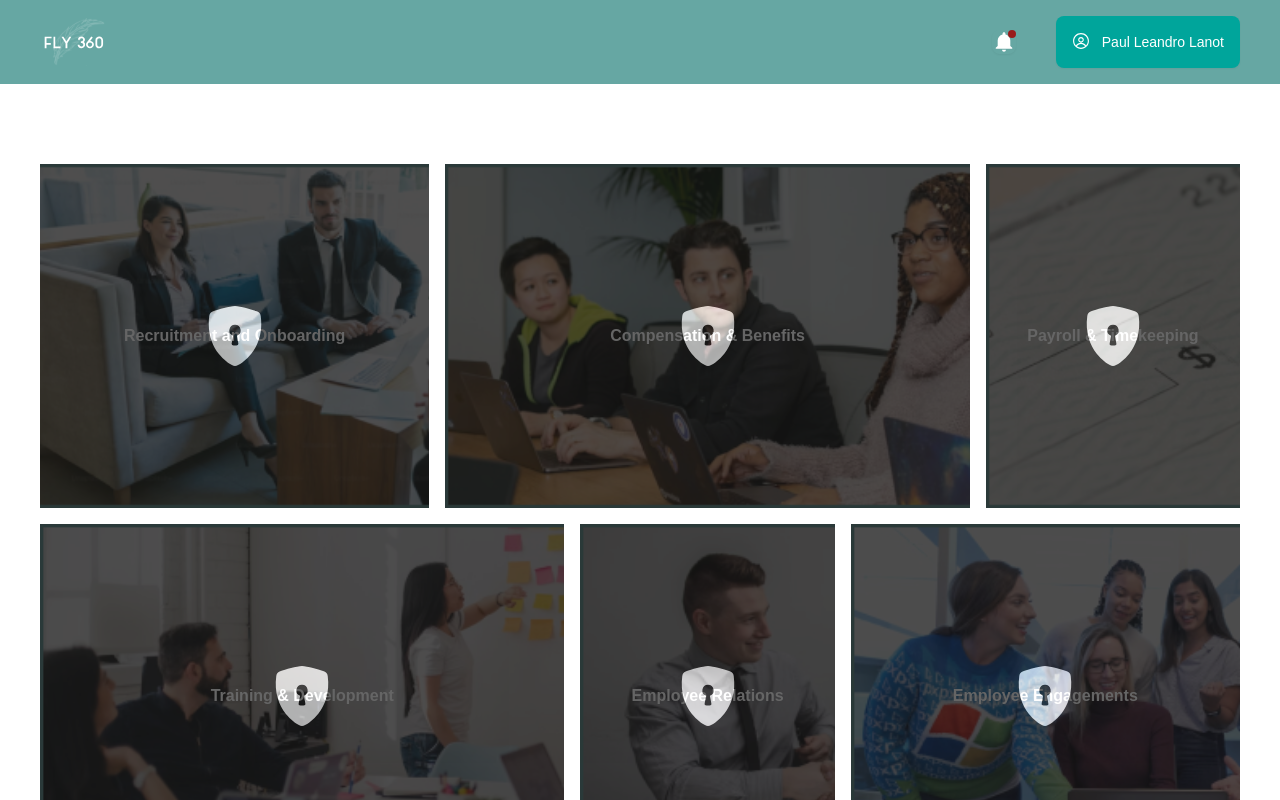
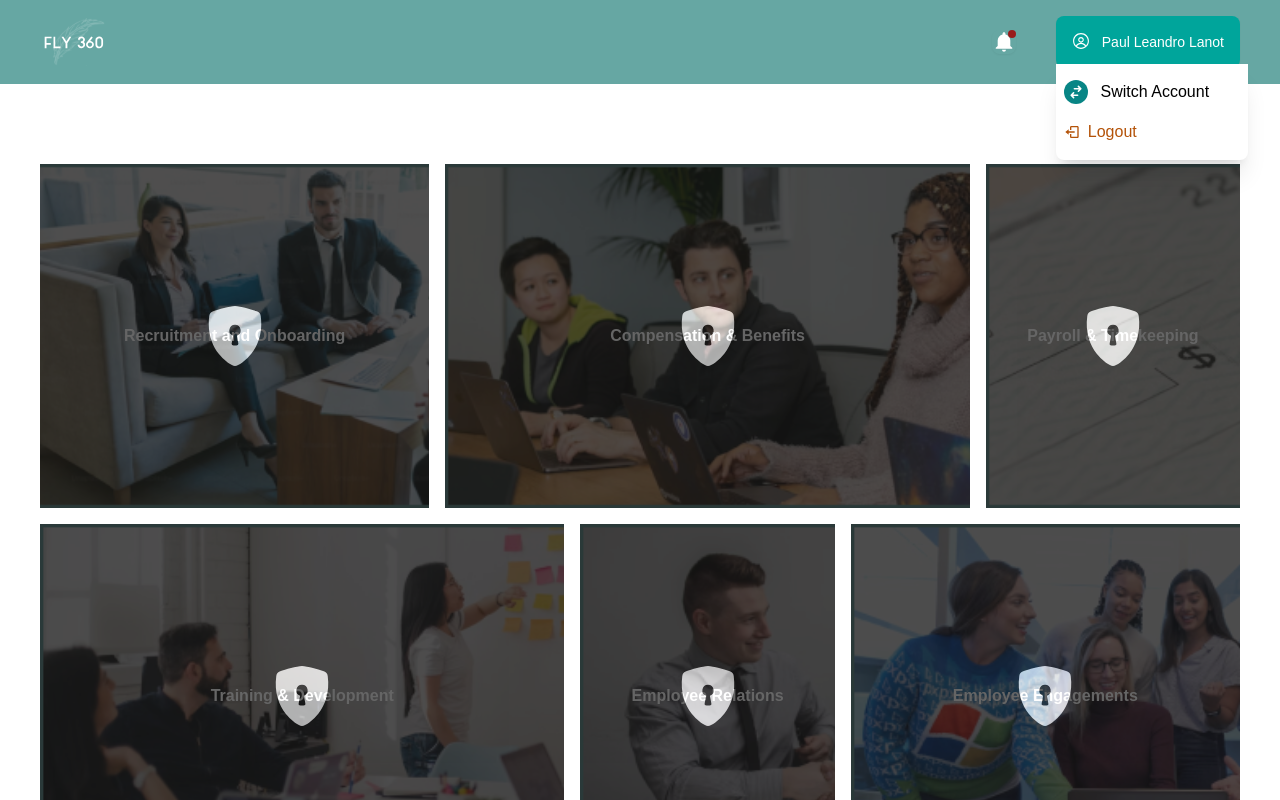
Before and after one commit to raikiri24/fly360-hris, a React (Vite) app: page / in a window 1280 px wide. Both pictures are taken after a click on the button "Paul Leandro Lanot". Shown: the top 800 px of the page. Built offline with nearby package versions, Linux system fonts and the light colour scheme.

Commit message:
added dropdown menu based on figma

```diff
--- a/src/components/Navigation/Navigation.jsx
+++ b/src/components/Navigation/Navigation.jsx
@@ -1,12 +1,16 @@
-import React from 'react';
+import React, { useState } from 'react';
 import { IoMdNotifications } from 'react-icons/io';
 import { RxAvatar } from 'react-icons/rx';
+import { HiSwitchHorizontal } from 'react-icons/hi';
+import { BiLogOut } from 'react-icons/bi';
 import Logo from '../../assets/nav-icon-home.svg';
 import { motion } from 'framer-motion';
 
 const Navigation = () => {
+  const [dropdownIsOpen, setDropdownIsOpen] = useState(false);
+  const [accountsIsOpen, setAccountsIsOpen] = useState(false);
   return (
-    <nav className="font-custom bg-[#66A7A3] px-10 py-4">
+    <nav className="font-custom bg-[#66A7A3] px-10 py-4 ">
       <div className="flex justify-between items-center">
         <div className="text-white text-lg">
           <img src={Logo} alt="" className="h-12" />
@@ -27,19 +31,52 @@ const Navigation = () => {
             <motion.button
               whileHover={{ scale: 1.0 }}
               whileTap={{ scale: 0.9 }}
-              className="flex gap-3 bg-[#00A59B] p-4 rounded-lg shadow-sm cursor-pointer">
+              className="flex gap-3 bg-[#00A59B] p-4 rounded-lg shadow-sm cursor-pointer"
+              onClick={() => setDropdownIsOpen(!dropdownIsOpen)}>
               <span className="text-white text-lg">
                 <RxAvatar />
               </span>
               <span className="text-white text-sm">Paul Leandro Lanot</span>
             </motion.button>
 
-            {/* <div className="absolute bg-white py-2  w-60 -left-14 top-14 shadow-xl z-50">
-              <ul>
-                <li className="px-6 py-2 hover:bg-gray-700 hover:text-white">Paul Leandro Lanot</li>
-                <li className="px-6 py-2 hover:bg-gray-700 hover:text-white">Logout</li>
-              </ul>
-            </div> */}
+            {dropdownIsOpen && (
+              <div className="absolute bg-white py-2  w-48 left-0 top-12 shadow-xl z-50 rounded-br-lg rounded-bl-lg">
+                <ul>
+                  <li
+                    className="px-2 py-2 grid grid-cols-5 gap-2 justify-center items-center cursor-pointer"
+                    onClick={() => setAccountsIsOpen(!accountsIsOpen)}>
+                    <motion.button
+                      whileHover={{ scale: 1.2 }}
+                      whileTap={{ scale: 0.9 }}
+                      className="bg-[#088585] hover:shadow-xl rounded-full w-6 h-6 col-span-1 flex justify-center items-center">
+                      <HiSwitchHorizontal className="text-white" />
+                    </motion.button>
+                    <span className="col-span-4">Switch Account</span>
+                  </li>
+                  {accountsIsOpen && (
+                    <div>
+                      <li className="px-2 py-2 hover:bg-gray-700 hover:text-white flex ml-5 items-center gap-2 text-xs cursor-pointer">
+                        <span>
+                          <RxAvatar />
+                        </span>
+                        Paul Leandro Lanot
+                      </li>
+                      <li className="px-2 py-2 hover:bg-gray-700 hover:text-white flex ml-5 items-center gap-2 text-xs cursor-pointer">
+                        <span>
+                          <RxAvatar />
+                        </span>
+                        Paul Leandro Lanot
+                      </li>
+                    </div>
+                  )}
+
+                  <li className="px-2 py-2 hover:bg-gray-700 hover:text-white flex items-center gap-2 text-amber-700 cursor-pointer">
+                    <BiLogOut />
+                    Logout
+                  </li>
+                </ul>
+              </div>
+            )}
           </div>
         </div>
       </div>
--- a/src/index.css
+++ b/src/index.css
@@ -1,3 +1,18 @@
 @tailwind base;
 @tailwind components;
 @tailwind utilities;
+
+::-webkit-scrollbar {
+  width: 8px;
+  background-color: rgb(102 167 163);
+}
+
+::-webkit-scrollbar-track {
+  -webkit-box-shadow: inset 0 0 6px rgba(255, 255, 255, 0.3);
+  border-radius: 10px;
+}
+
+::-webkit-scrollbar-thumb {
+  border-radius: 10px;
+  -webkit-box-shadow: inset 0 0 6px rgba(255, 255, 255, 1);
+}
```
